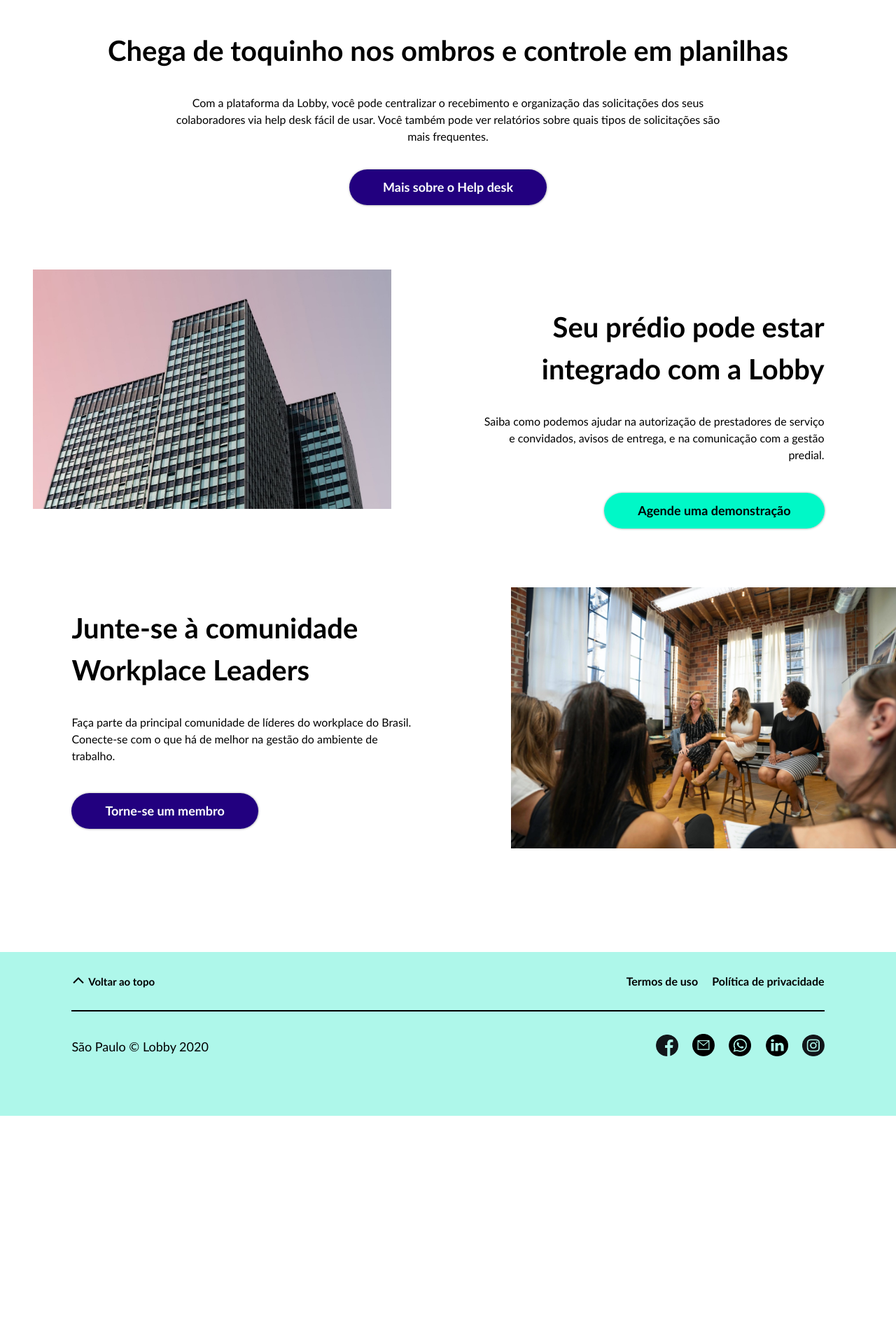
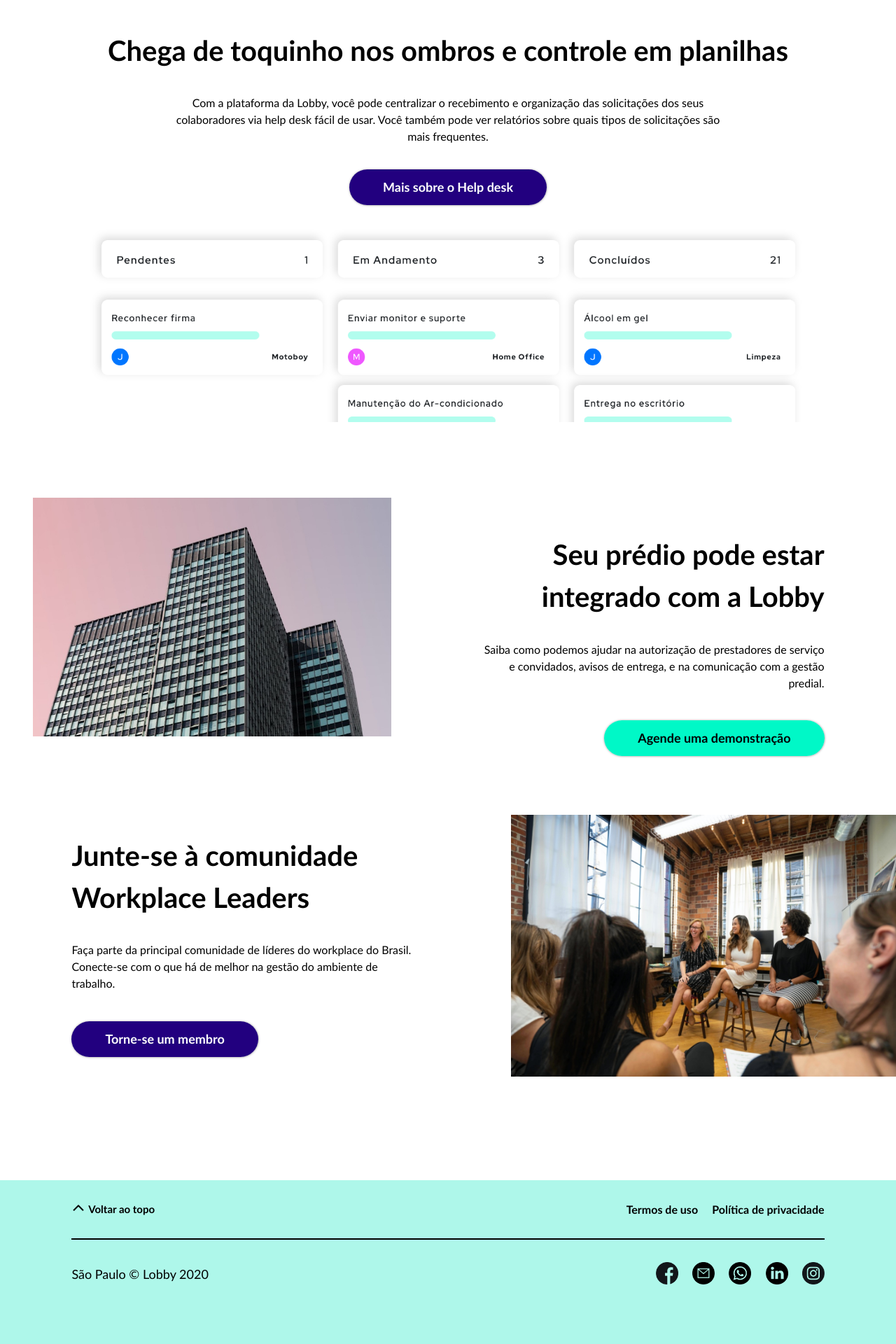
Before and after one commit to lobby-tech/lobby.tech, a Jekyll site: the page built from index.html, in a window 1280 px wide. Shown: the part 1371-3291 px from the top of the page at 70% size. Built offline with Jekyll 4.4.1, drawn with Linux system fonts in a browser that asks for light colours; before the commit the page ends 2965 px from its top, so only the background shows below that.

Commit message:
Updated img

```diff
--- a/index.html
+++ b/index.html
@@ -68,6 +68,11 @@ layout: home
         Mais sobre o Help desk
       </a>
     </p>
+    <img
+      class="ticket--img"
+      src="/assets/images/home/ticket site.png"
+      alt="Kanban com atividades como 'reembolso de viagem' e 'acabou o café'"
+    />
   </section>
 
   <br><br><br>
```
